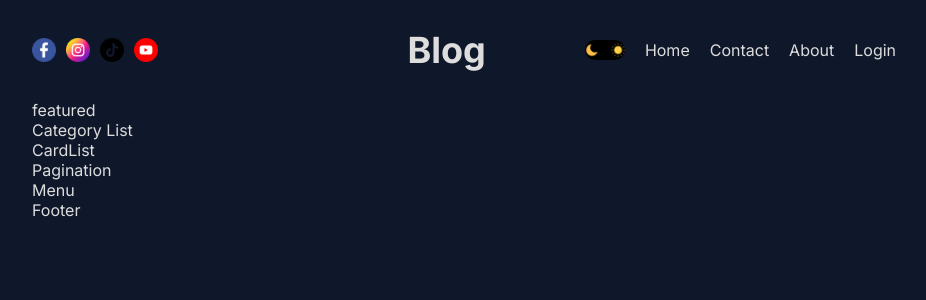
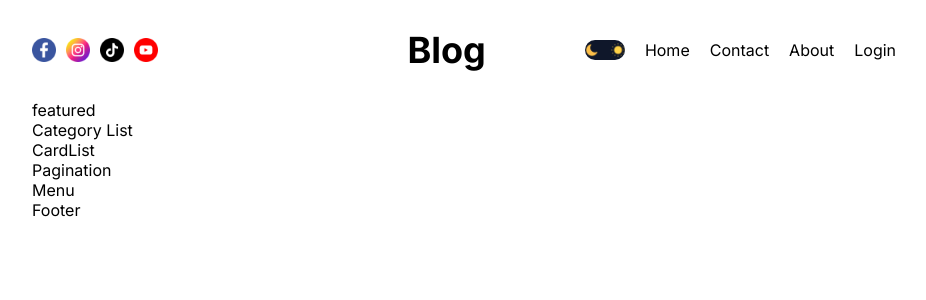
Before and after one commit to CourtneyCarson/next-blog, a Next.js app: page / in a window 1280 px wide. Shown: the top 300 px of the page, without its empty margins (176-1102 px from the left). Built offline with nearby package versions, Linux system fonts and the light colour scheme.

Commit message:
light/dark toggle

```diff
--- a/src/app/globals.css
+++ b/src/app/globals.css
@@ -21,7 +21,7 @@ a {
   text-decoration: none;
 }
 
-.light {
+.dark {
   --bg: #0f172a;
   --textColor: #ddd;
   --softBg: #1f273a;
--- a/src/components/themeToggle/ThemeToggle.jsx
+++ b/src/components/themeToggle/ThemeToggle.jsx
@@ -9,9 +9,20 @@ export const ThemeToggle = () => {
 
   console.log('theme', theme);
   return (
-    <div className={styles.container} onClick={toggle}>
+    <div
+      className={styles.container}
+      onClick={toggle}
+      style={
+        theme === 'dark' ? { background: 'white' } : { background: '#0f172a' }
+      }>
       <Image src="/moon.png" alt="" width={14} height={14} />
-      <div className={styles.ball}></div>
+      <div
+        className={styles.ball}
+        style={
+          theme === 'dark'
+            ? { left: 1, background: '#0f172a' }
+            : { right: 1, background: 'white' }
+        }></div>
       <Image src="/sun.png" alt="" width={14} height={14} />
     </div>
   );
--- a/src/components/themeToggle/themeToggle.module.css
+++ b/src/components/themeToggle/themeToggle.module.css
@@ -6,14 +6,14 @@
   display: flex;
   align-items: center;
   justify-content: space-between;
-  background-color: black;
+
   position: relative;
 }
 
 .ball {
   width: 15px;
   border-radius: 50%;
-  background: white;
+
   position: absolute;
   left: 1px;
 }
--- a/src/context/ThemeContext.jsx
+++ b/src/context/ThemeContext.jsx
@@ -5,7 +5,7 @@ import { createContext, useEffect, useState } from 'react';
 export const ThemeContext = createContext();
 
 const getFromLocalStorage = () => {
-  if (typeof window !== undefined) {
+  if (typeof window !== 'undefined') {
     const value = localStorage.getItem('theme');
     return value || 'light';
   }
--- a/src/providers/ThemeProvider.jsx
+++ b/src/providers/ThemeProvider.jsx
@@ -1,12 +1,16 @@
-'use client'
-import { ThemeContext } from '@/context/ThemeContext'
-import React, { useContext } from 'react'
+'use client';
+import { ThemeContext } from '@/context/ThemeContext';
+import React, { useContext, useState, useEffect } from 'react';
 
-export const ThemeProvider = ({children}) => {
+export const ThemeProvider = ({ children }) => {
+  const { theme } = useContext(ThemeContext);
+  const [mounted, setMounted] = useState(false);
 
-const {theme} = useContext(ThemeContext)
+  useEffect(() => {
+    setMounted(true);
+  }, []);
 
-  return (
-    <div className={theme}>{children}</div>
-  )
-}
+  if (mounted) {
+    return <div className={theme}>{children}</div>;
+  }
+};
```
